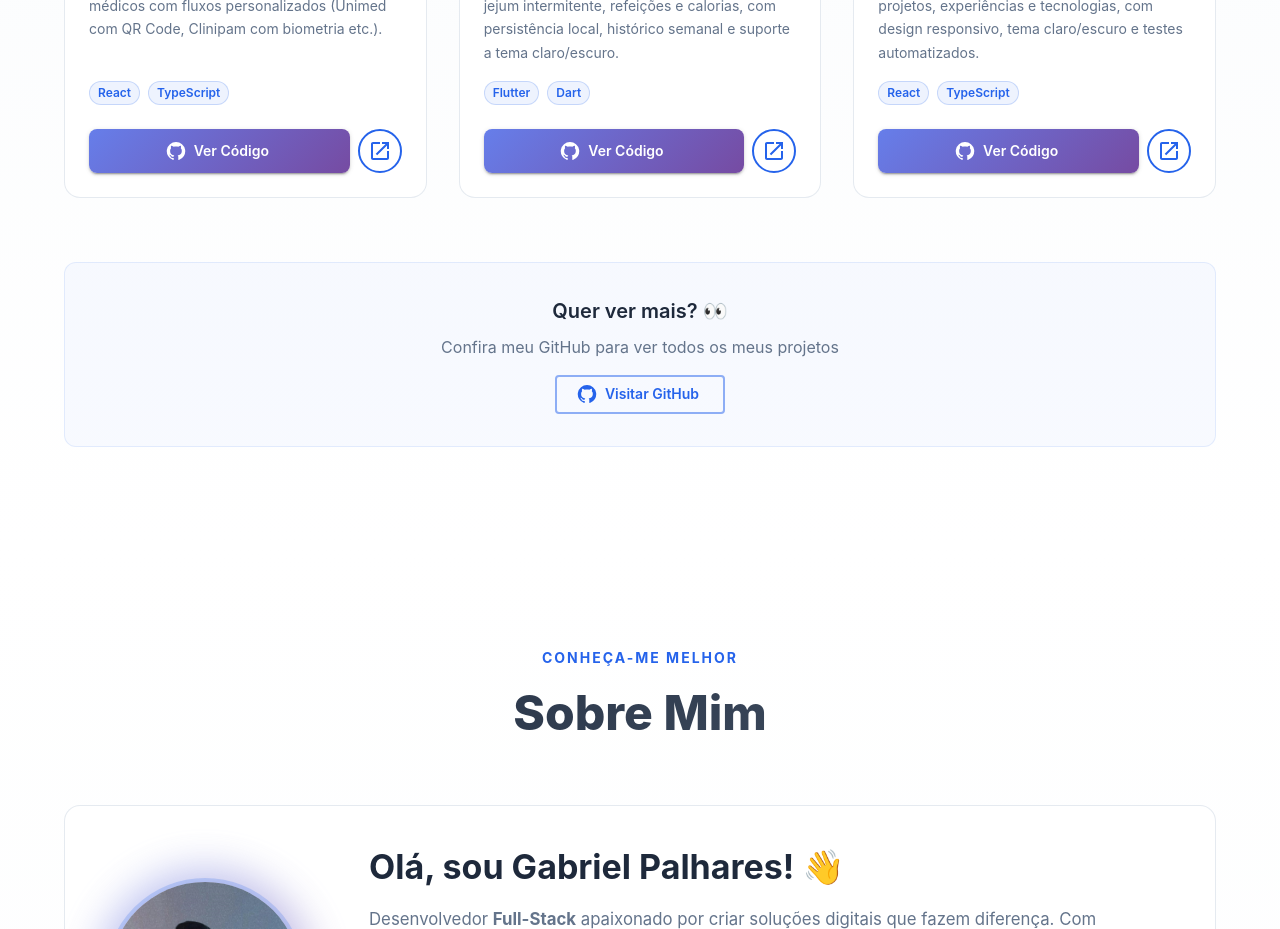
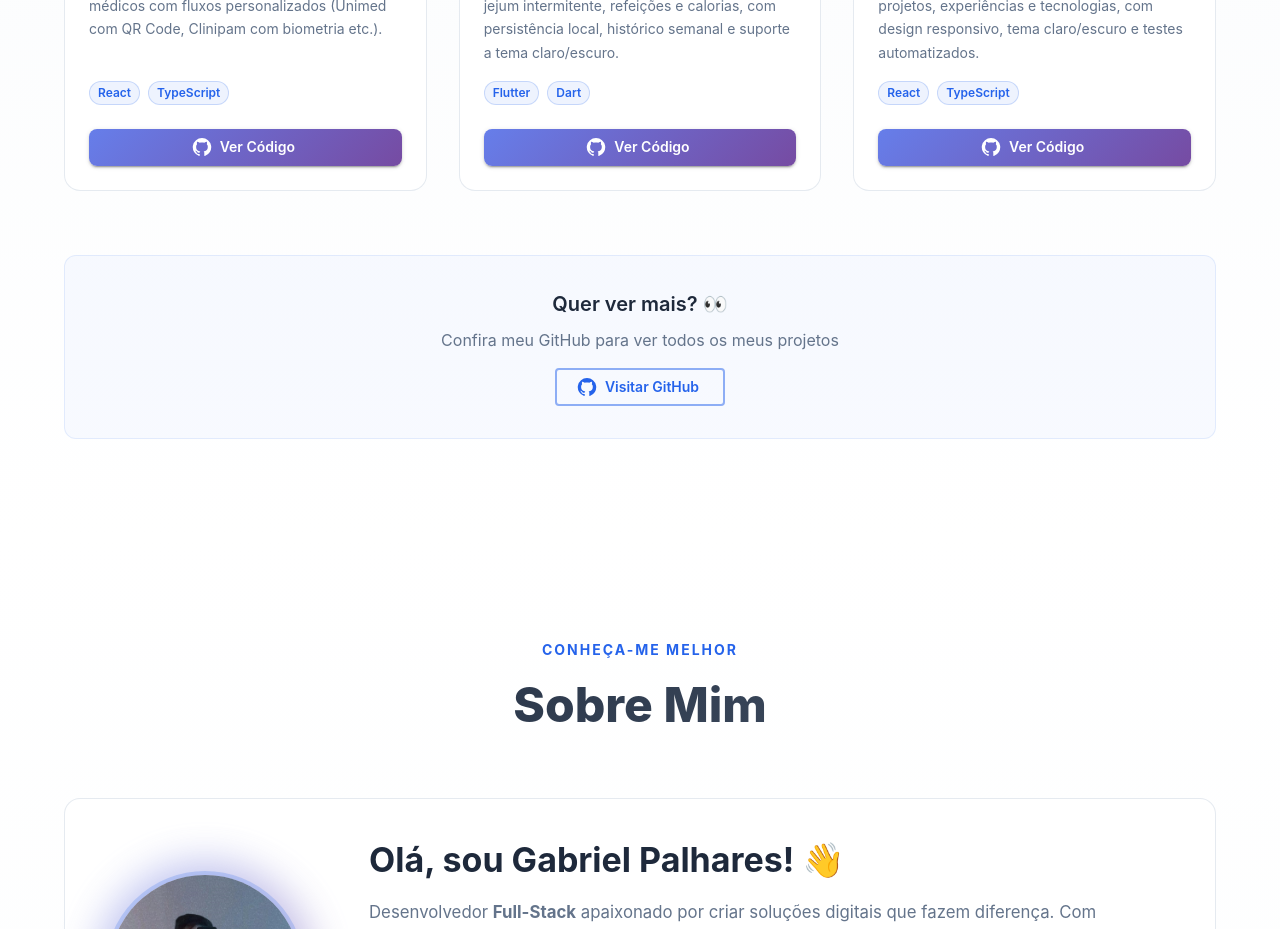
Before and after one commit to GabrielPalhares28/portfolio, a React (Vite) app: page / in a window 1280 px wide. Shown: the part 3080-4009 px from the top of the page. Built offline with nearby package versions, Linux system fonts and the light colour scheme.

Commit message:
feat: adiciona link opcional de demo aos projetos

```diff
--- a/src/components/Projects/ProjectCard.tsx
+++ b/src/components/Projects/ProjectCard.tsx
@@ -15,6 +15,7 @@ interface ProjectProps {
   description: string;
   image: string;
   link: string;
+  demoLink?: string;
   tags?: string[];
   category?: string;
 }
@@ -24,6 +25,7 @@ export const ProjectCard: React.FC<ProjectProps> = ({
   description,
   image,
   link,
+  demoLink,
   tags = ["React", "TypeScript"],
   category = "Full Stack",
 }) => {
@@ -199,10 +201,12 @@ export const ProjectCard: React.FC<ProjectProps> = ({
             Ver Código
           </Button>
 
+          {demoLink && (
             <IconButton
-            href={link}
+              href={demoLink}
               target="_blank"
               rel="noopener noreferrer"
+              aria-label={`Abrir demonstração de ${title}`}
               sx={{
                 border: `2px solid ${theme.palette.primary.main}`,
                 color: theme.palette.primary.main,
@@ -215,6 +219,7 @@ export const ProjectCard: React.FC<ProjectProps> = ({
             >
               <LaunchOutlined />
             </IconButton>
+          )}
         </Box>
       </Box>
     </Box>
```
Lines whose indentation alone changed are shown as unchanged.
